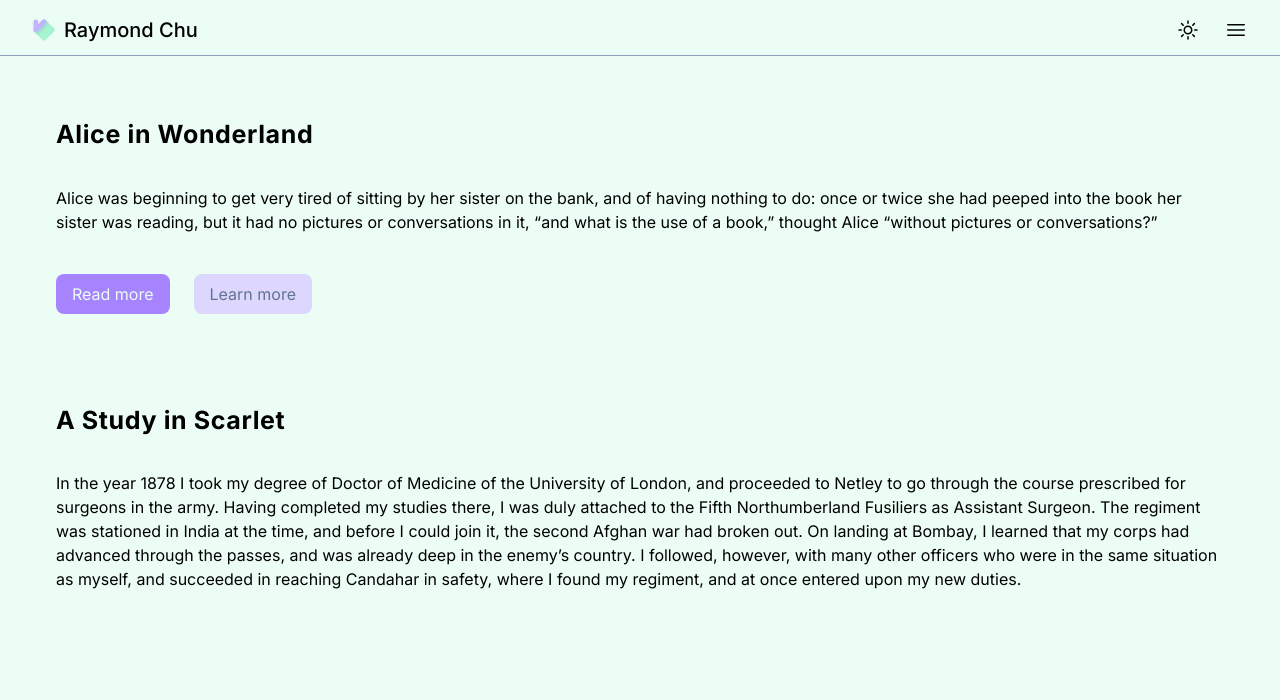
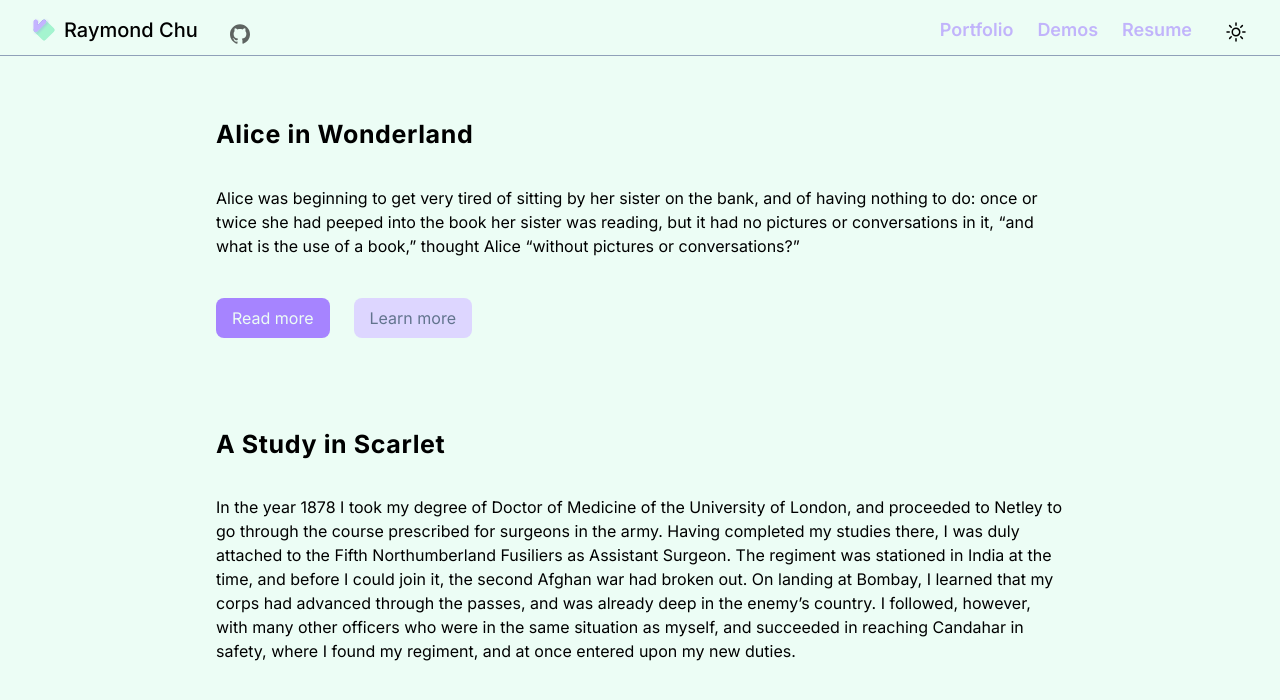
Before and after one commit to arrraichu/portfolio, a Next.js app: page / in a window 1280 px wide. Shown: the top 700 px of the page. Built offline with nearby package versions, Linux system fonts and the light colour scheme.

Commit message:
feat : large media query size

```diff
--- a/app/_components/content/text-buttons-content.tsx
+++ b/app/_components/content/text-buttons-content.tsx
@@ -9,7 +9,7 @@ export default function TextButtonsContent({
   secondaryButtonHref?: string
 }>) {
   return (
-    <section className="flex flex-col py-5 px-5 md:px-10 gap-2">
+    <section className="flex flex-col py-5 px-5 md:px-10 lg:px-18 gap-2">
       <h2>{title}</h2>
       <span className="my-2 px-2">{text}</span>
       <div className="flex pt-4 gap-2">
--- a/app/_components/content/text-content.tsx
+++ b/app/_components/content/text-content.tsx
@@ -3,7 +3,7 @@ export default function TextContent({ title, text }: Readonly<{
   text: string
 }>) {
   return (
-    <section className="flex flex-col py-5 px-5 md:px-10 gap-2">
+    <section className="flex flex-col py-5 px-5 md:px-10 lg:px-18 gap-2">
       <h2>{title}</h2>
       <span className="my-2 px-2">{text}</span>
     </section>
--- a/app/_components/navigation/navigation.tsx
+++ b/app/_components/navigation/navigation.tsx
@@ -4,6 +4,7 @@ import { useRef } from 'react';
 import Image from 'next/image';
 import { Bars3Icon, SunIcon } from '@heroicons/react/24/outline';
 
+import GitIcon from '@/public/git.svg';
 import { useThemes } from '@/app/_hooks/theme-provider';
 import NavMenu from './nav-menu';
 import useClickAway from '@/app/_hooks/use-click-away';
@@ -22,20 +23,40 @@ export default function Nav() {
     <>
       <header className="fixed w-full h-(--navbar-height) py-4 bg-(--site-color) border-b-[1.5px] border-b-(--line-color) z-50">
         <nav className="flex justify-between items-center px-5 md:px-8">
-          <div className="left-content flex gap-2">
-            <Image src="/vdiamond.svg" width={24} height={24} alt="Website icon" />
-            <span className="text-xl font-medium [text-box:trim-end_cap_alphabetic] align-baseline">Raymond Chu</span>
+          <div className="left-content flex gap-2 lg:gap-8">
+            <Image className="lg:hidden" src="/vdiamond.svg" width={24} height={24} alt="Website icon" />
+            <span className="text-xl font-medium [text-box:trim-end_cap_alphabetic] align-baseline lg:hidden!">Raymond Chu</span>
+
+            <div className="hidden lg:flex gap-2">
+              <Image src="/vdiamond.svg" width={24} height={24} alt="Website icon" />
+              <span className="text-xl font-medium [text-box:trim-end_cap_alphabetic] align-baseline">Raymond Chu</span>
+            </div>
+            <div className="hidden lg:flex gap-4 items-end">
+              <GitIcon className="size-5 text-(--font-color) dark:text-(--accent-color) opacity-60 hover:opacity-100" />
+            </div>
           </div>
-          <div className="icons flex gap-6">
+          <div className="icons flex gap-6 lg:gap-8">
             <SunIcon
-              className="size-6 text-(--icon-color-interaction-stroke)"
+              className="size-6 text-(--icon-color-interaction-stroke) lg:hidden"
               onClick={() => flipTheme()}
             />
             <Bars3Icon
-              className="size-6 text-(--icon-color-interaction-stroke)"
+              className="size-6 text-(--icon-color-interaction-stroke) lg:hidden"
               ref={hamburgerIconRef}
               onClick={() => setMenuOpen(!menuOpen)}
             />
+
+            <div className="hidden lg:flex gap-6 items-end">
+              <span className="text-lg font-semibold text-(--accent-color) opacity-60 hover:opacity-100">Portfolio</span>
+              <span className="text-lg font-semibold text-(--accent-color) opacity-60 hover:opacity-100">Demos</span>
+              <span className="text-lg font-semibold text-(--accent-color) opacity-60 hover:opacity-100">Resume</span>
+            </div>
+            <div className="hidden lg:flex gap-6 items-end">
+              <SunIcon
+                className="size-6 text-(--icon-color-interaction-stroke)"
+                onClick={() => flipTheme()}
+              />
+            </div>
           </div>
         </nav>
       </header>
--- a/app/layout.tsx
+++ b/app/layout.tsx
@@ -28,7 +28,7 @@ export default function RootLayout({
       <body className="min-h-full flex flex-col">
         <ThemeProvider>
           <Navigation />
-          <main className="flex flex-col mt-(--navbar-height) p-2 gap-2">
+          <main className="flex flex-col mt-(--navbar-height) p-2 gap-2 lg:max-w-5xl lg:mx-auto">
             {children}
           </main>
         </ThemeProvider>
```
